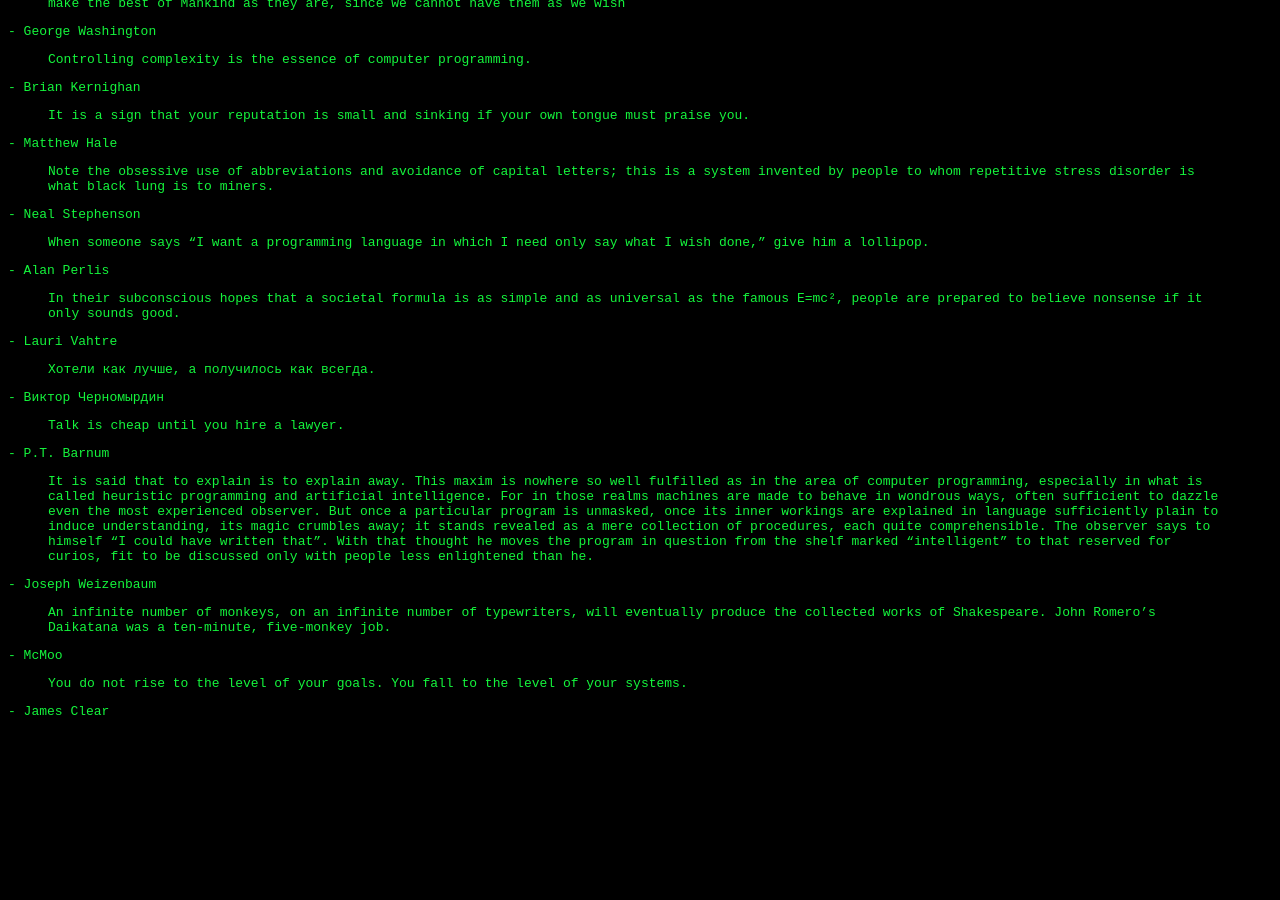
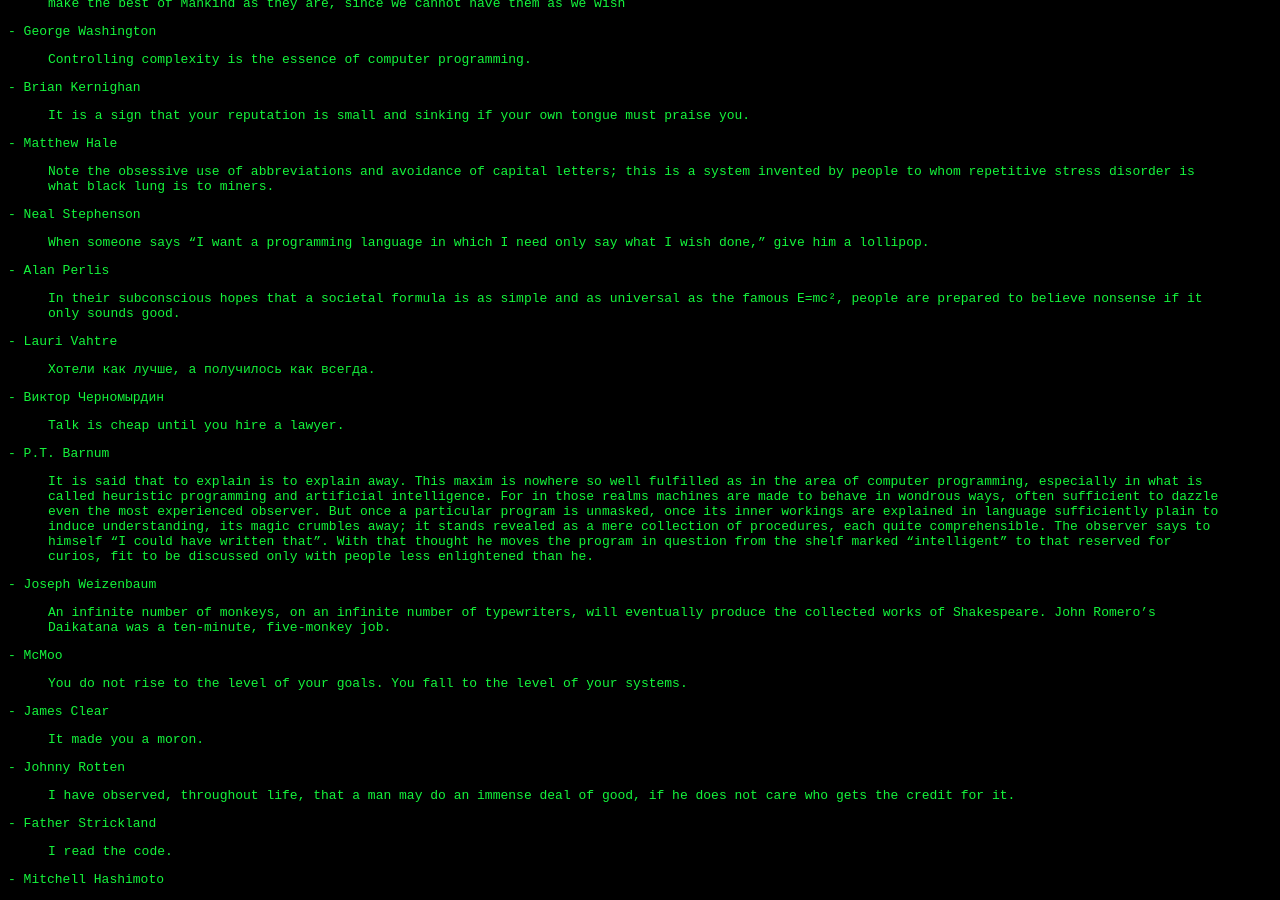
Before and after one commit to davejagoda/davejagoda.github.io, a Jekyll site: the page built from quotes/index.md, in a window 1280 px wide and 900 px high, scrolled down 3697 px. Built offline with Jekyll 4.4.1, drawn with Linux system fonts in a browser that asks for light colours; before the commit the page ends 4429 px from its top, so only the background shows below that.

Commit message:
Add 3 quotes to quotes/index.md

```diff
--- a/quotes/index.md
+++ b/quotes/index.md
@@ -474,3 +474,19 @@ layout: appleII
   your systems.
 
 \- James Clear
+
+
+> It made you a moron.
+
+\- Johnny Rotten
+
+
+> I have observed, throughout life, that a man may do an immense deal
+  of good, if he does not care who gets the credit for it.
+
+\- Father Strickland
+
+
+> I read the code.
+
+\- Mitchell Hashimoto
```
